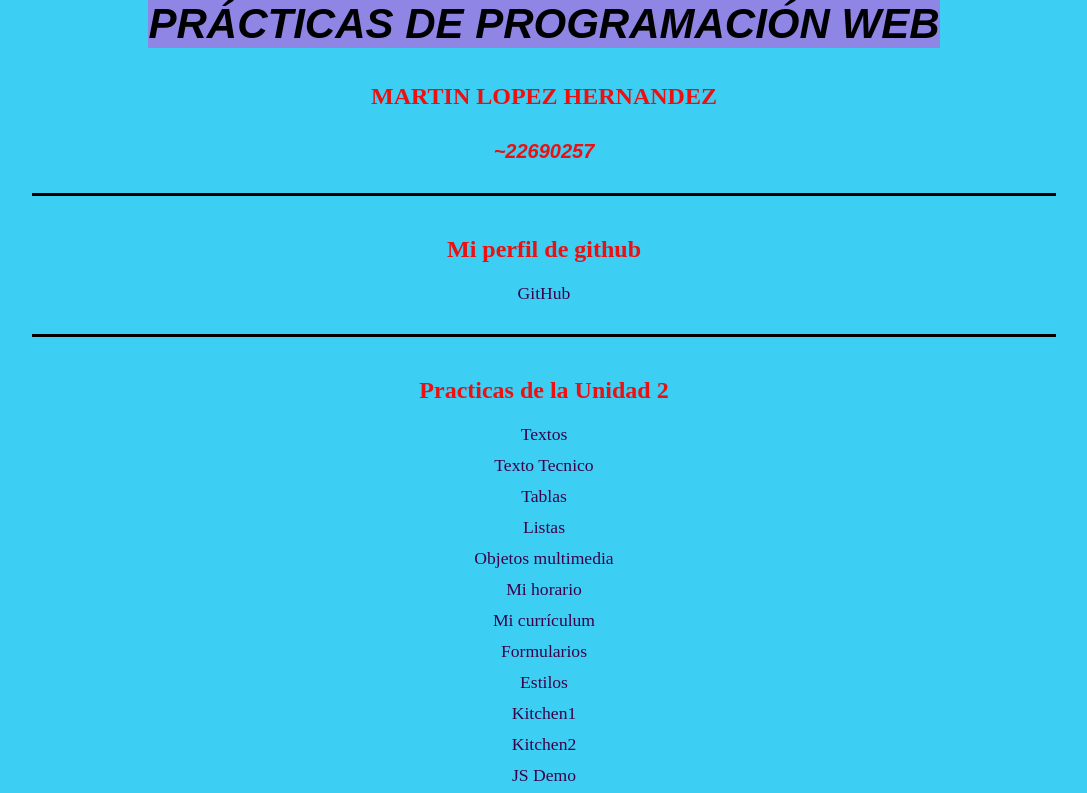
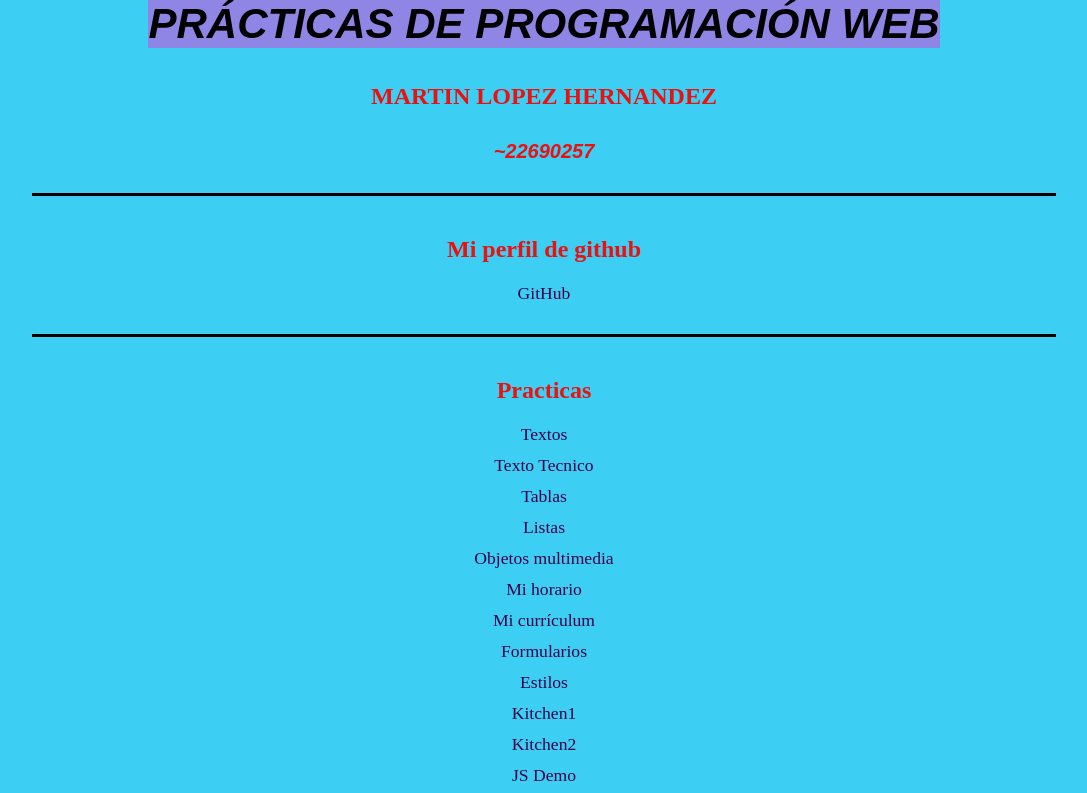
Before and after one commit to martincettemm/PRACTICAS_CORREGIDAS, a plain HTML site: page index.html in a window 1280 px wide. Shown: the top 793 px of the page, without its empty margins (96-1183 px from the left). Drawn offline with Linux system fonts and the light colour scheme.

Commit message:
Update index.html

```diff
--- a/index.html
+++ b/index.html
@@ -16,7 +16,7 @@
     <h2>Mi perfil de github</h2>
     <a href="https://github.com/martincettemm" target="_blank">GitHub</a>
     <hr>
-    <h2>Practicas de la Unidad 2</h2>
+    <h2>Practicas </h2>
     <a href="textos.html">Textos</a>
     <a href="texto tecnico.html">Texto Tecnico</a>
     <a href="tablas.html">Tablas</a>
```
